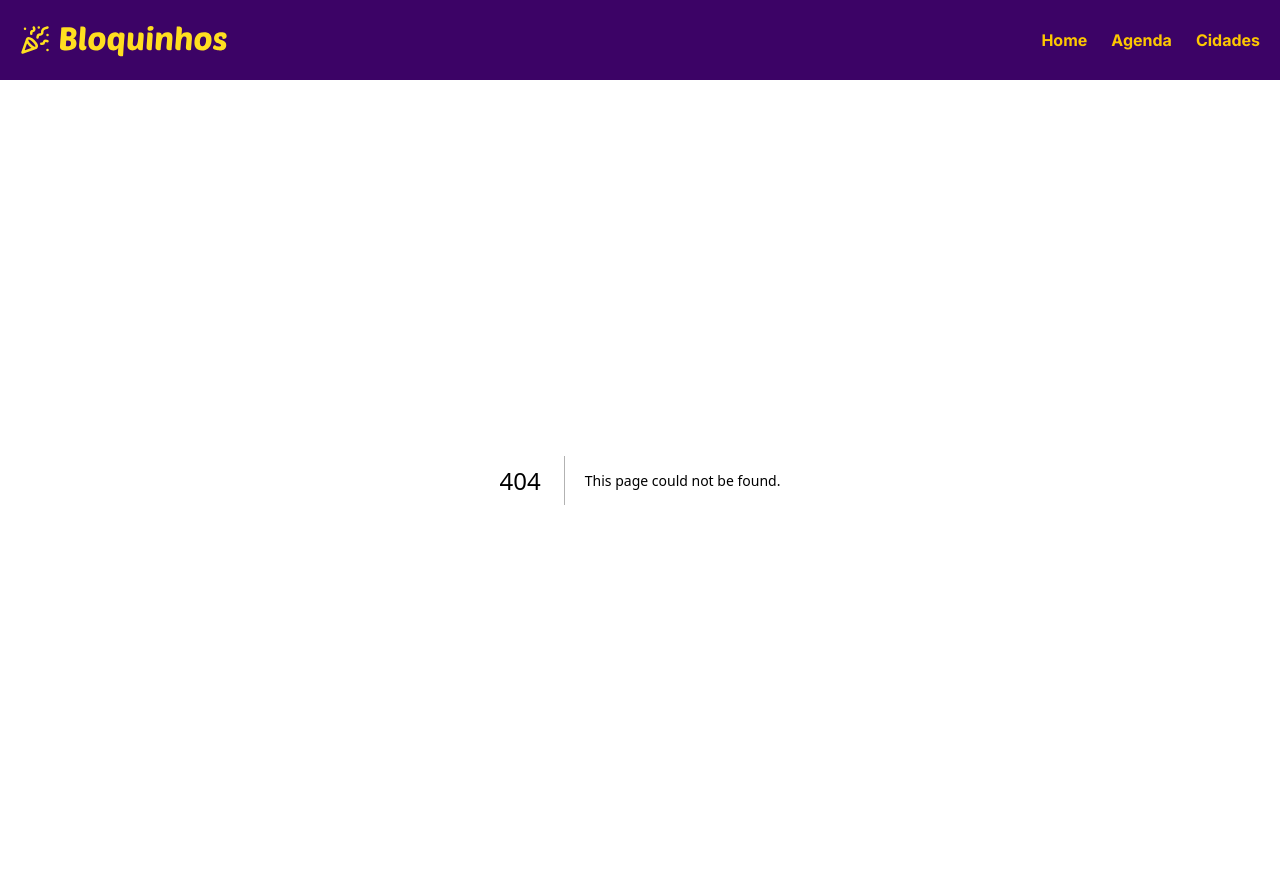
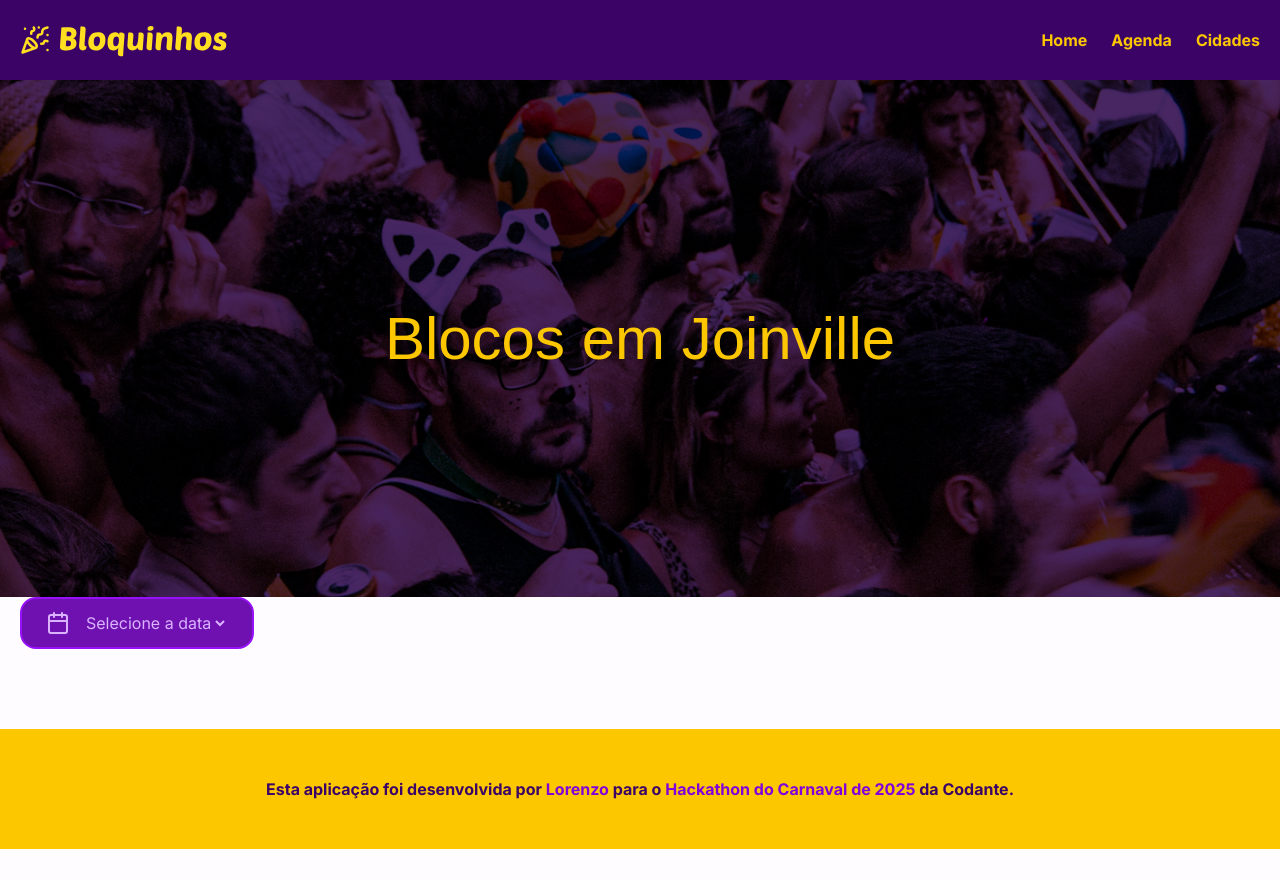
Before and after one commit to llorenzzzo/Hackathon-do-Carnaval-de-2025, a Next.js app: page /cidades/1 in a window 1280 px wide. Before the commit this address had no page. After the commit the page ends 849 px from the top, so only its background shows below. Built offline with nearby package versions, Linux system fonts and the light colour scheme; a web font is replaced by a local one.

Commit message:
create components

```diff
--- a/src/app/(home)/page.tsx
+++ b/src/app/(home)/page.tsx
@@ -4,6 +4,8 @@ import { SectionHeading } from "@/components/section-heading";
 import Link from "next/link";
 import { Footer } from "@/components/footer";
 import { Bloquinho } from "@/components/bloquinho";
+import { Select, SelectIcon, SelectInput } from "@/components/select";
+import { Input, InputIcon, InputRoot } from "@/components/input";
 
 export default function Home() {
   return (
@@ -14,27 +16,26 @@ export default function Home() {
             Encontre seu bloquinho de carnaval
           </h1>
           <div className="flex flex-row gap-6">
-            <div className="group focus-within:border-purple-100 purple-800 border-2 border-purple-600 text-purple-300 font-normal flex flex-row gap-3 py-3 px-6 rounded-2xl">
-              <span>
+            <Select>
+              <SelectIcon>
                 <Calendar />
-              </span>
-              <select className="outline-0" name="data" id="select-data">
-                <option value="">1</option>
-                <option value="">2</option>
-              </select>
-            </div>
-            <div className="group focus-within:border-purple-100 purple-800 border-2 border-purple-600 text-purple-300 font-normal flex flex-row gap-3 py-3 px-6 rounded-2xl">
-              <span>
+              </SelectIcon>
+              <SelectInput>
+                <option>Selecione a data</option>
+                <option>1</option>
+              </SelectInput>
+            </Select>
+            <InputRoot>
+              <InputIcon>
                 <Search />
-              </span>
-              <input
-                className="outline-0 w-full placeholder-purple-300 text-sm"
+              </InputIcon>
+              <Input
                 type="text"
                 name="data"
                 id="select-data"
                 placeholder="Busque por blocos na cidade escolhida"
-              ></input>
-            </div>
+              ></Input>
+            </InputRoot>
           </div>
         </div>
       </div>
--- a/src/app/cidade/[slug]/page.tsx
+++ /dev/null
@@ -1,73 +0,0 @@
-import { Footer } from "@/components/footer";
-import {
-  BadgeInfoIcon,
-  Calendar,
-  Info,
-  InfoIcon,
-  Link2,
-  LinkIcon,
-  MapPin,
-  Ticket,
-  TicketCheck,
-} from "lucide-react";
-import Image from "next/image";
-import Link from "next/link";
-
-export default function Bloco() {
-  return (
-    <div className="flex flex-col justify-center items-center">
-      <div className="w-full h-[300px] bg-purple-900 flex flex-col items-center justify-center md:px-5 px-5 lg:px-0">
-        <div className="w-full max-w-[1240px] flex flex-col items-start justify-center gap-3">
-          <h1 className="font-heading text-2xl md:text-4xl text-start text-pretty text-yellow-400">
-            Nome do bloco
-          </h1>
-          <div className="space-y-2"></div>
-        </div>
-      </div>
-      <div className="flex flex-col w-full max-w-[800px] mt-21 gap-12 md:px-5 px-5 lg:px-0 items-center justify-start">
-        <div className="w-full space-y-4">
-          <div className="flex flex-row gap-2 items-center">
-            <span>
-              <BadgeInfoIcon className="size-8 text-purple-500" />
-            </span>
-            <h2 className="font-heading text-3xl">Descrição</h2>
-          </div>
-          <p className="text-[#333333] text-pretty">
-            Juntos, vamos fazer do Carnaval 2025 uma festa inesquecível para a
-            criançada! Com muita música, dança, fantasia e alegria, vamos
-            celebrar a magia do Carnaval e criar memórias que vão durar para
-            sempre!
-          </p>
-        </div>
-        <div className="w-full space-y-4">
-          <div className="flex flex-row gap-2 items-center justify-start">
-            <span>
-              <TicketCheck className="size-8 text-purple-500" />
-            </span>
-            <h2 className="font-heading text-3xl">Ingresso</h2>
-          </div>
-          <p className="text-[#333333] font-bold text-pretty">
-            Grátis
-            {/*{price === "Grátis" ? price : `R$ ${price}`}*/}
-          </p>
-        </div>
-        <div className="w-full space-y-4">
-          <div className="flex flex-row gap-2 items-center justify-start">
-            <span>
-              <LinkIcon className="size-8 text-purple-500" />
-            </span>
-            <h2 className="font-heading text-3xl">Mais informações</h2>
-          </div>
-          <Link
-            className="text-[#333333] font-bold text-pretty hover:underline"
-            href=""
-            target="_blank"
-          >
-            Teste
-          </Link>
-        </div>
-      </div>
-      <Footer />
-    </div>
-  );
-}
--- /dev/null
+++ b/src/app/cidades/[slug]/page.tsx
@@ -0,0 +1,32 @@
+import { Footer } from "@/components/footer";
+import { Select, SelectIcon, SelectInput } from "@/components/select";
+import { Calendar } from "lucide-react";
+
+export default function Bloco() {
+  return (
+    <div className="flex flex-col justify-center items-center">
+      <div className="w-full h-[517px] bg-[url(/background-home.png)] bg-no-repeat bg-cover bg-center flex flex-col items-center justify-center">
+        <h1 className="font-heading text-4xl md:text-6xl text-center text-pretty text-yellow-400">
+          Blocos em Joinville
+        </h1>
+      </div>
+      <div className="w-full max-w-[1240px]">
+        <div className="">
+          <div>
+            <Select>
+              <SelectIcon>
+                <Calendar />
+              </SelectIcon>
+              <SelectInput>
+                <option>Selecione a data</option>
+                <option>2</option>
+              </SelectInput>
+            </Select>
+          </div>
+          <div></div>
+        </div>
+      </div>
+      <Footer />
+    </div>
+  );
+}
--- /dev/null
+++ b/src/components/input.tsx
@@ -0,0 +1,30 @@
+import { Search } from "lucide-react";
+import { ComponentProps } from "react";
+
+interface InputRootProps extends ComponentProps<"div"> {}
+
+export function InputRoot(props: InputRootProps) {
+  return (
+    <div
+      className="group w-fit focus-within:border-purple-100 bg-purple-800 purple-800 border-2 border-purple-600 text-purple-300 font-normal flex flex-row gap-3 py-3 px-6 rounded-2xl"
+      {...props}
+    ></div>
+  );
+}
+
+interface InputIconProps extends ComponentProps<"span"> {}
+
+export function InputIcon(props: InputIconProps) {
+  return <span {...props}></span>;
+}
+
+interface InputProps extends ComponentProps<"input"> {}
+
+export function Input(props: InputProps) {
+  return (
+    <input
+      className="outline-0 w-full placeholder-purple-300 text-sm"
+      {...props}
+    ></input>
+  );
+}
--- /dev/null
+++ b/src/components/select.tsx
@@ -0,0 +1,29 @@
+import { Calendar } from "lucide-react";
+import { ComponentProps, ReactNode } from "react";
+
+interface SelectProps extends ComponentProps<"div"> {
+  children: ReactNode;
+}
+
+export function Select({ children, ...props }: SelectProps) {
+  return (
+    <div
+      className="group w-fit bg-purple-800 focus-within:border-purple-100 purple-800 border-2 border-purple-600 text-purple-300 font-normal flex flex-row gap-3 py-3 px-6 rounded-2xl"
+      {...props}
+    >
+      {children}
+    </div>
+  );
+}
+
+interface SelectIconProps extends ComponentProps<"span"> {}
+
+export function SelectIcon(props: SelectIconProps) {
+  return <span className="text-purple-300" {...props}></span>;
+}
+
+interface SelectInputProps extends ComponentProps<"select"> {}
+
+export function SelectInput(props: SelectInputProps) {
+  return <select className="outline-0" {...props}></select>;
+}
```
